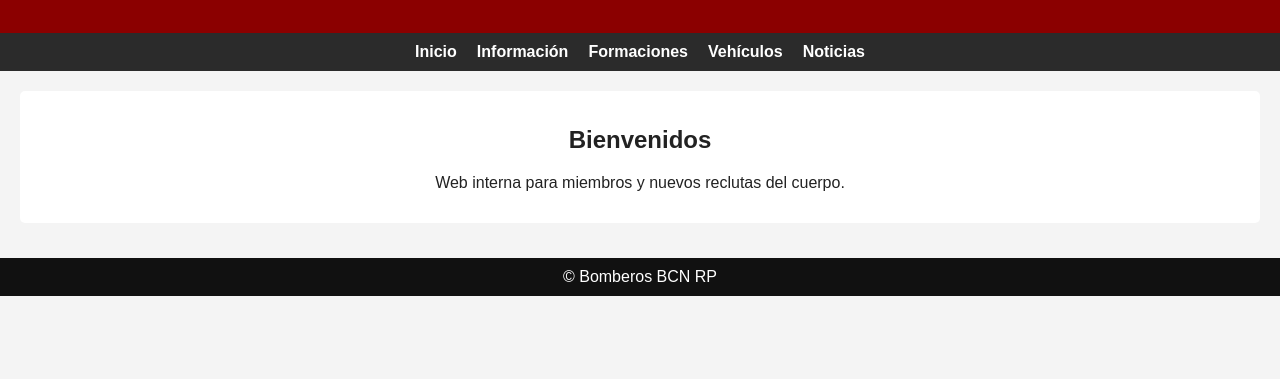
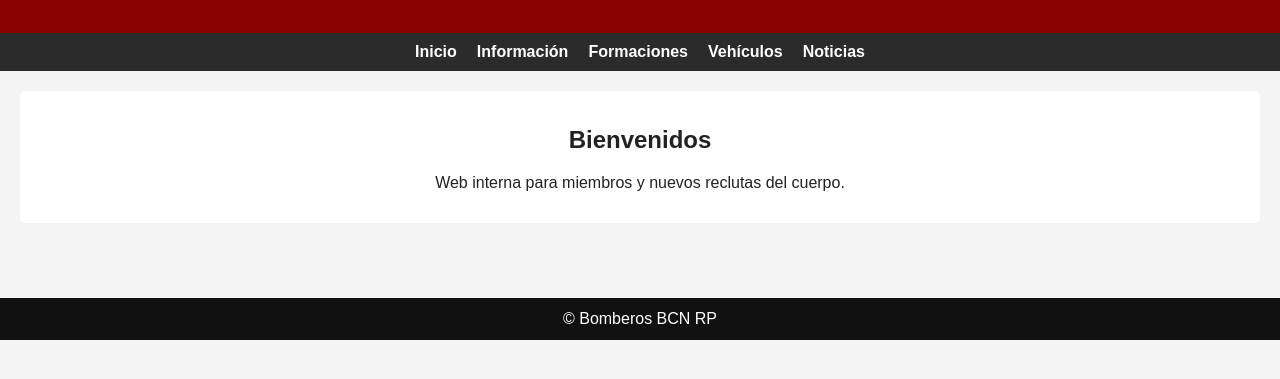
Before and after one commit to CaporalMarc/BCNbombers, a plain HTML site: page index.html in a window 1280 px wide. Shown: the part 121-500 px from the top of the page. Drawn offline with Linux system fonts and the light colour scheme; files that its build step writes are made by us from their sources.

Commit message:
Update style.css

```diff
--- a/css/style.css
+++ b/css/style.css
@@ -53,8 +53,10 @@ footer {
   background: #111;
   color: white;
   text-align: center;
-  padding: 10px;
+  padding: 12px;
+  margin-top: 40px;
 }
+
 
 .badge {
   display: inline-block;
```
